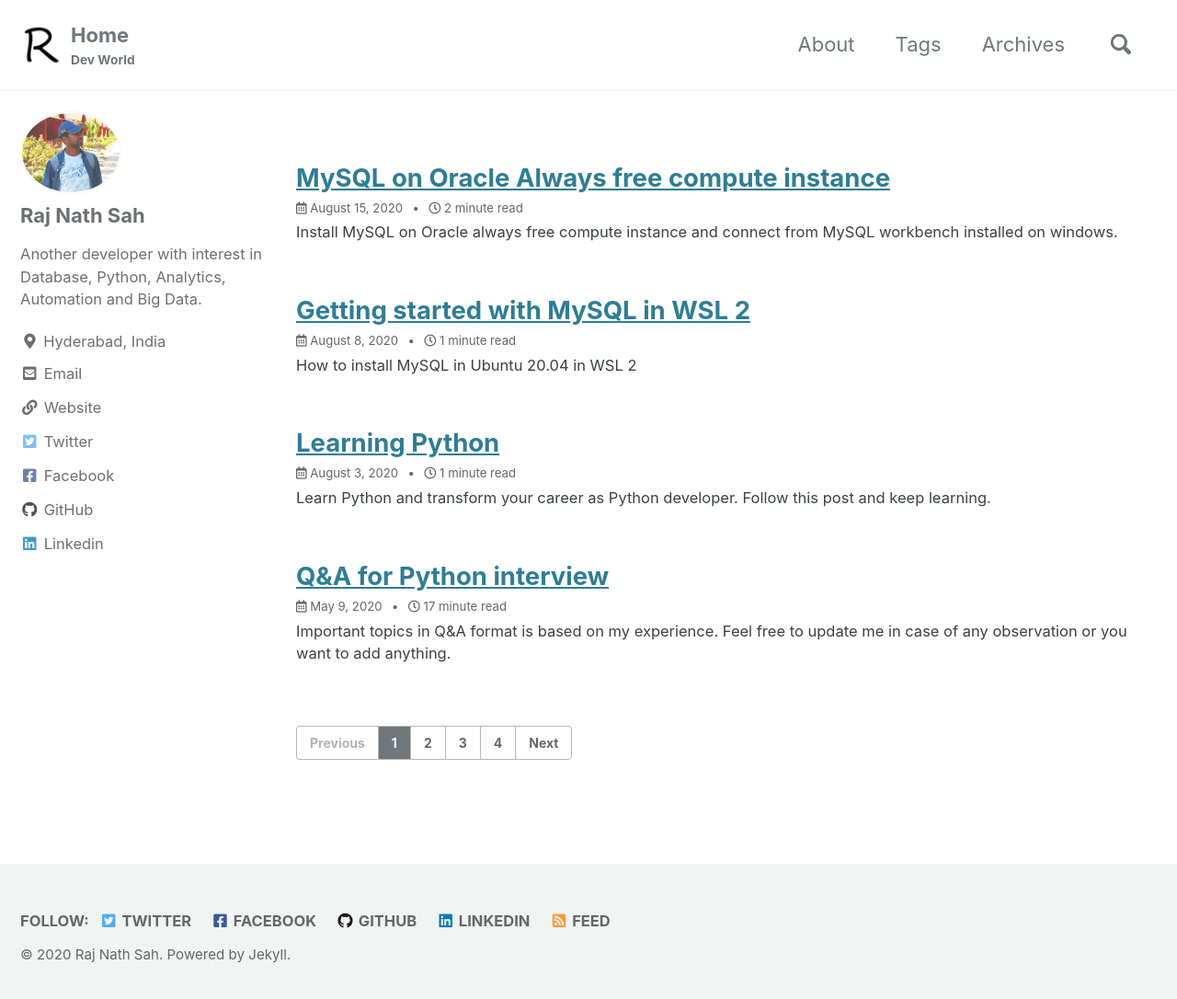
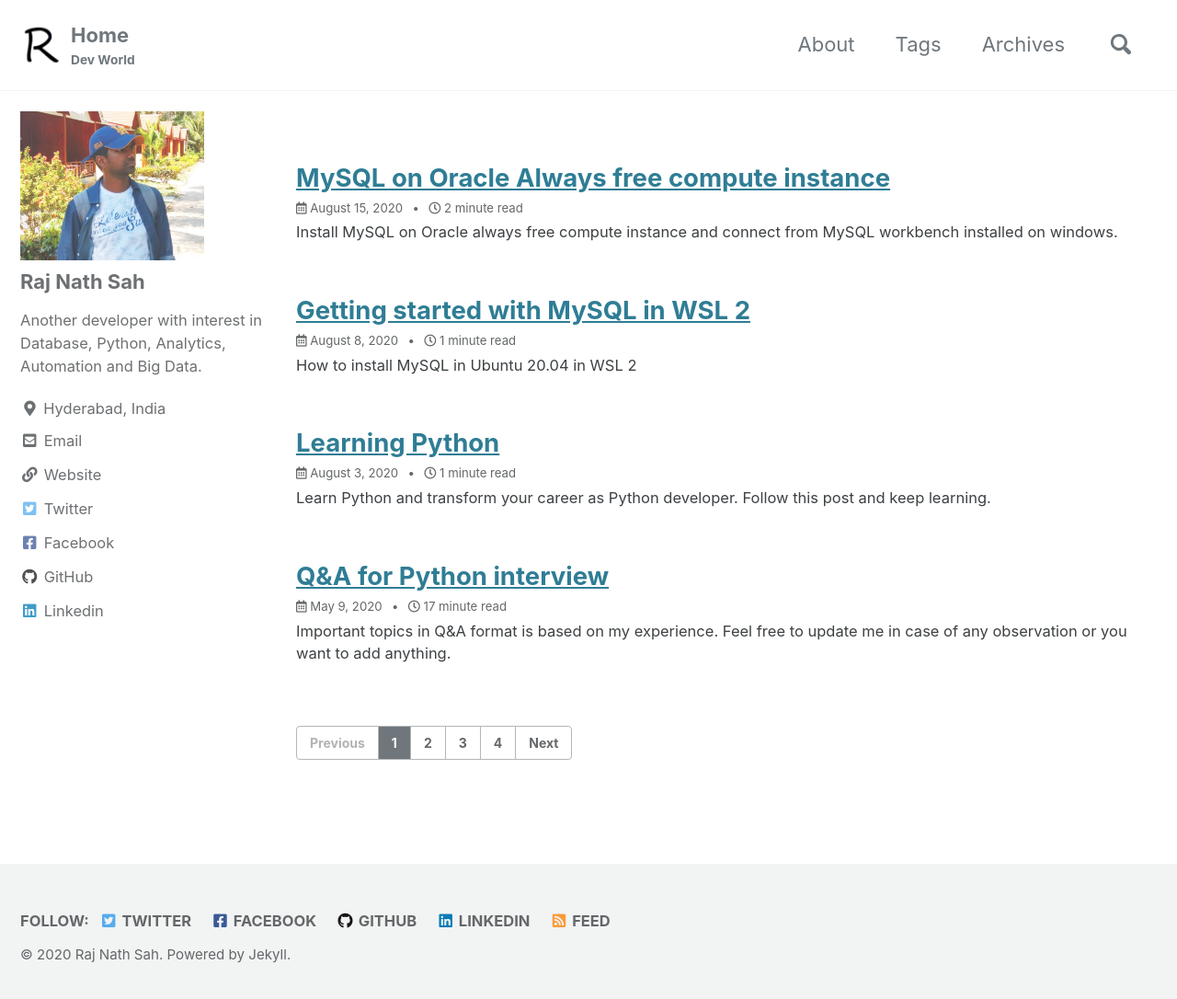
Before and after one commit to rajnathsah/rajnathsah.github.io, a Jekyll site: the page built from index.html, in a window 1280 px wide and 1094 px high. Shown: the top 1086 px of the window at 92% size. Built offline with Jekyll 4.4.1, drawn with Linux system fonts in a browser that asks for light colours; cached includes are drawn as plain includes; the list of posts is cut into pages by our own code; comment, search, counter and statistics services are not loaded.

Commit message:
Update _sidebar.scss

```diff
--- a/_sass/minimal-mistakes/_sidebar.scss
+++ b/_sass/minimal-mistakes/_sidebar.scss
@@ -127,12 +127,12 @@
   }
 
   img {
-    max-width: 110px;
-    border-radius: 50%;
+    max-width: 200px;
+    border-radius: 0%;
 
     @include breakpoint($large) {
-      padding: 1px;
-      border: 1px solid $border-color;
+      padding: 0px;
+      border: 0px solid $border-color;
     }
   }
 }
```
